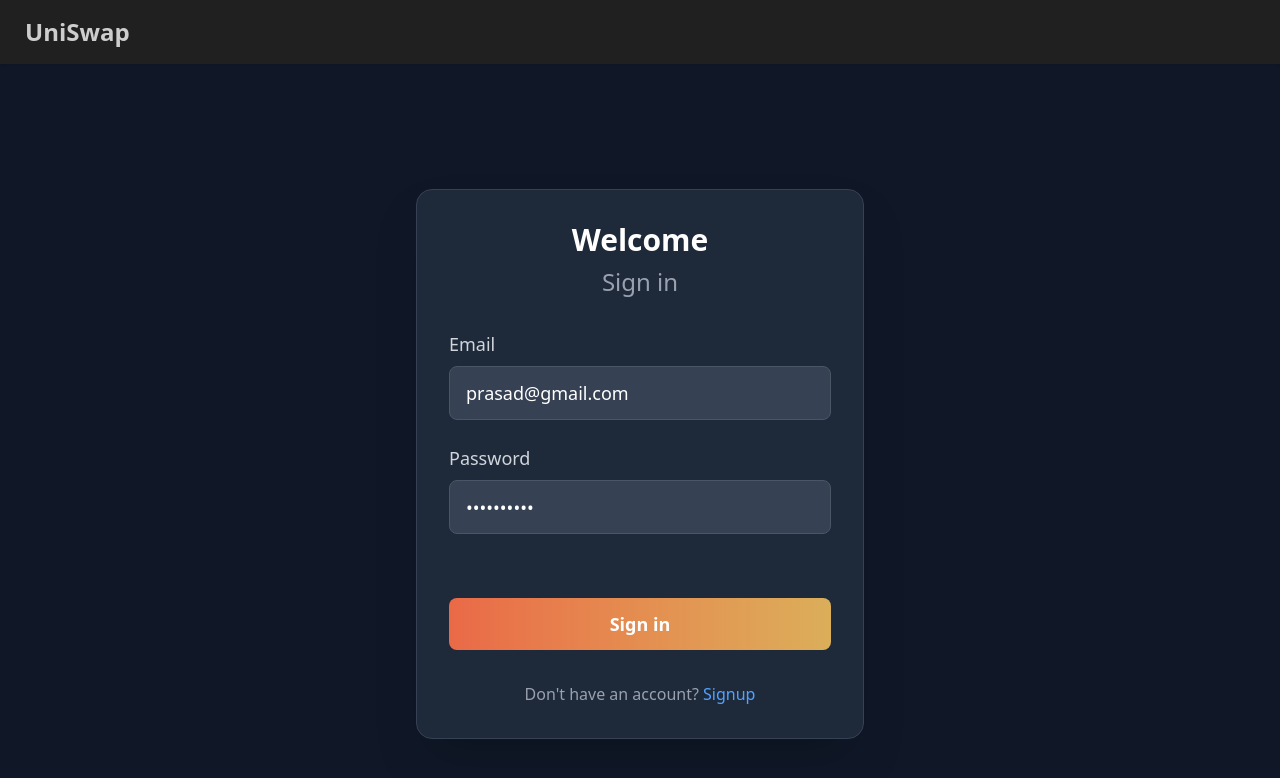
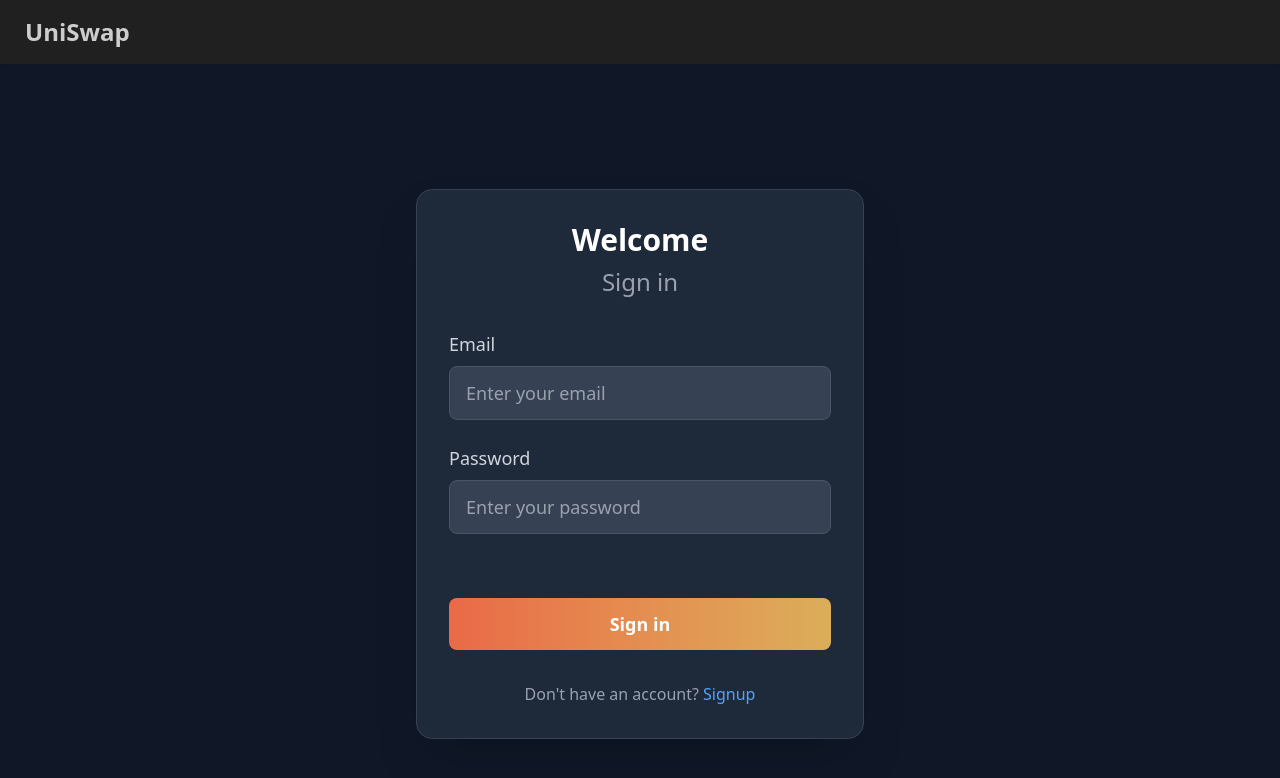
Before and after one commit to Prasad528260/uniswap, a React (Vite) app in the folder frontend/: page /login in a window 1280 px wide. Shown: the top 778 px of the page. Built offline with nearby package versions, Linux system fonts and the light colour scheme; no server answers.

Commit message:
cors error resolved

```diff
--- a/frontend/src/components/Login.jsx
+++ b/frontend/src/components/Login.jsx
@@ -7,8 +7,8 @@
 import { addUser } from "../utils/userSlice";
 
 const Login = () => {
-  const [email, setEmail] = useState("prasad@gmail.com");
-  const [password, setPassword] = useState("Prasad@123");
+  const [email, setEmail] = useState("");
+  const [password, setPassword] = useState("");
   const [firstName, setFirstName] = useState("");
   const [lastName, setLastName] = useState("");
   const [department, setDepartment] = useState("");
@@ -34,6 +34,10 @@
         { email, password },
         { withCredentials: true }
       );
+      if(!res.data){
+        setError("Invalid credentials");
+        return;
+      }
       console.log(res.data)
       dispatch(addUser(res.data));
       navigate("/home");
@@ -66,6 +70,10 @@
         { email, password, firstName, lastName, department },
         { withCredentials: true }
       );
+      if(!res.data){
+        setError("Invalid credentials");
+        return;
+      }
       console.log(res.data)
       dispatch(addUser(res.data));
       navigate("/home");
```
Also changed, not shown: 1 other file (tests, documents, lock files or other folders).
